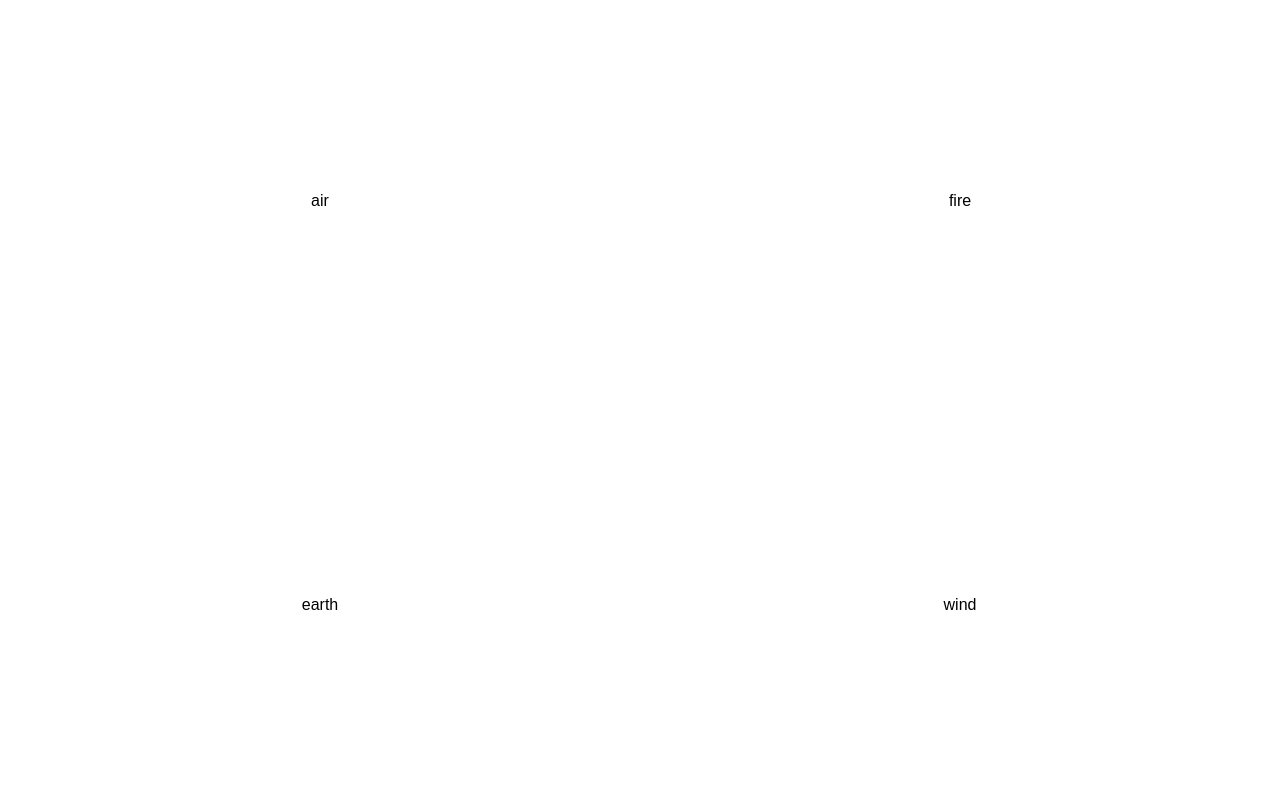
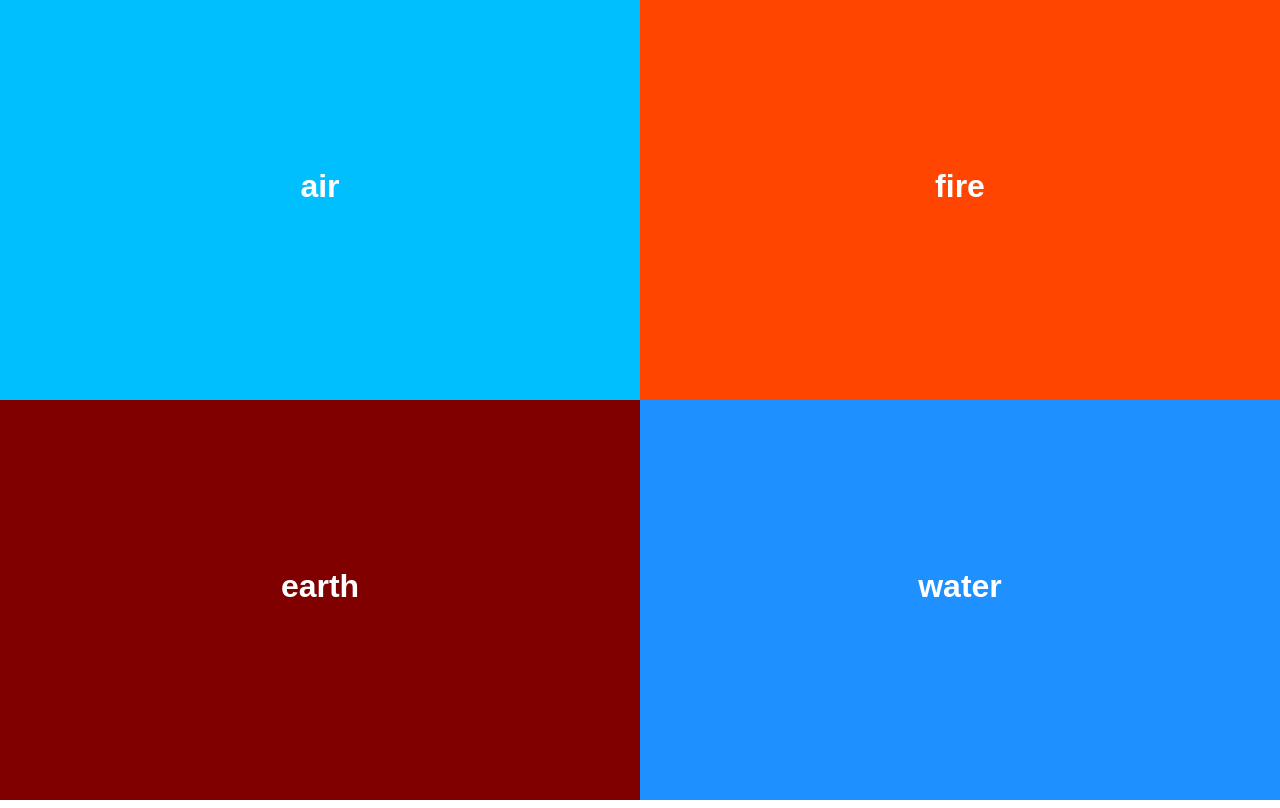
Before and after one commit to MakingBrowserGames/js13k-2014-click-the-four-elements, a plain HTML site: page index.html in a window 1280 px wide. Drawn offline with Linux system fonts and the light colour scheme.

Commit message:
Some colors to the divs according to their element

```diff
--- a/css.css
+++ b/css.css
@@ -1,24 +1,45 @@
-*{
-    margin:0;
-    padding:0;
+* {
+    margin: 0;
+    padding: 0;
 }
+
 body,
-html{
-    height:100%;
-    min-height:100%;
+html {
+    height: 100%;
+    min-height: 100%;
     font-family: Arial, Helvetica, sans-serif;
 }
-.el{
+
+.el {
+    float: left;
     position: relative;
-    width:50%;
-    height:50%;
-    display: inline-block;
+    width: 50%;
+    height: 50%;
 }
-.el p{
+
+.el p {
     position: absolute;
-    top:50%;
-    font-size: 1em;
-    margin-top: -0.5em;
+    top: 50%;
+    font-size: 2em;
+    margin-top: -1em;
     width: 100%;
     text-align: center;
+    color: white;
+    font-weight: bold;
 }
+
+#earth {
+    background-color: maroon;
+}
+
+#water {
+    background-color: dodgerblue;
+}
+
+#air {
+    background-color: deepskyblue;
+}
+
+#fire {
+    background-color: orangered;
+}
--- a/game.js
+++ b/game.js
@@ -2,7 +2,7 @@
  * Created by robomatix on 06/09/14.
  */
 
-var a = ["earth", "wind", "air", "fire"];
+var a = ["earth", "water", "air", "fire"];
 shuffle(a);
 
 i = 0;
```
